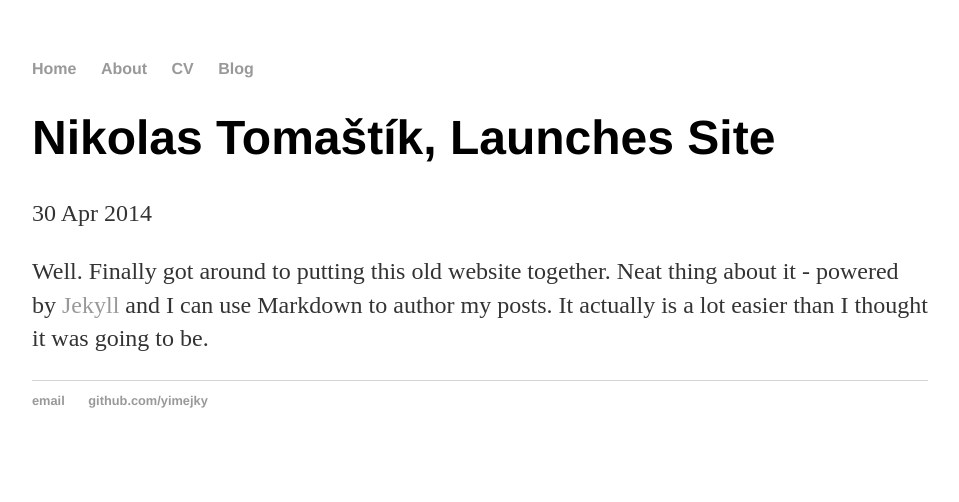
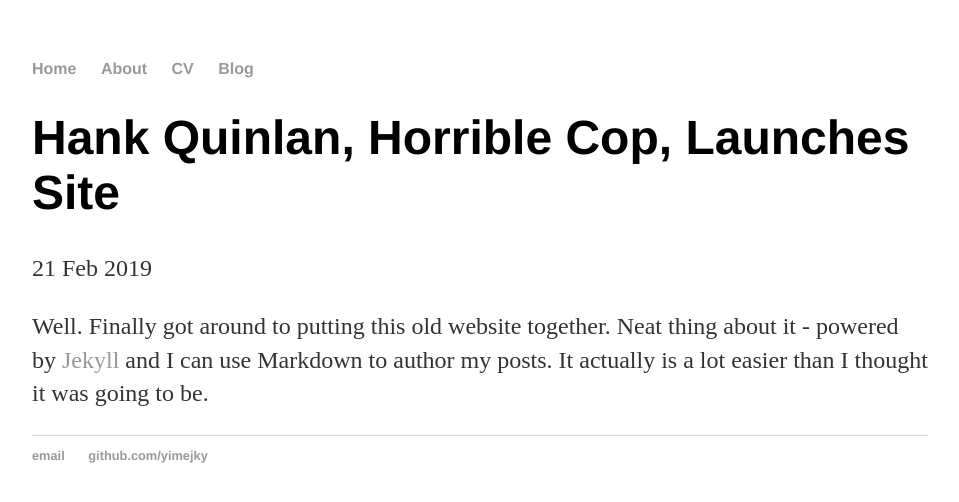
Before and after one commit to yimejky/yimejky.github.io, a Jekyll site: the page built from _posts/2019-02-21-nikolas-tomastik-site-launched.md, in a window 1280 px wide. Shown: the top 502 px of the page, without its empty margins (160-1119 px from the left). Built offline with Jekyll 4.4.1, drawn with Linux system fonts in a browser that asks for light colours.

Commit message:
quick rename

```diff
--- a/_posts/2019-02-21-nikolas-tomastik-site-launched.md
+++ b/_posts/2019-02-21-nikolas-tomastik-site-launched.md
@@ -1,7 +1,7 @@
 ---
 layout: post
-title: "Nikolas Tomaštík, Launches Site"
-date: 2014-04-30
+title: "Hank Quinlan, Horrible Cop, Launches Site"
+date: 2019-02-21
 ---
 
 Well. Finally got around to putting this old website together. Neat thing about it - powered by [Jekyll](http://jekyllrb.com) and I can use Markdown to author my posts. It actually is a lot easier than I thought it was going to be.
```
